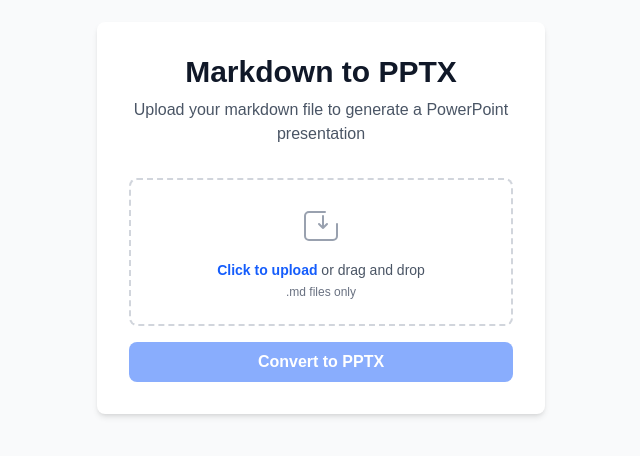
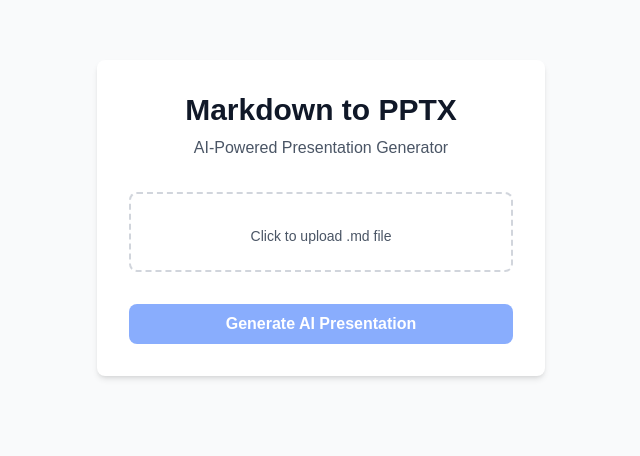
Before and after one commit to WHitE-TITaN/Code-EZ-MultiAgent.PipeLine, a Next.js app in the folder frontend/: page / in a window 1280 px wide. Shown: the part 182-638 px from the top of the page, without its empty margins (319-959 px from the left). Built offline with nearby package versions, Linux system fonts and the light colour scheme.

Commit message:
update to show the progress barr

```diff
--- a/frontend/app/page.tsx
+++ b/frontend/app/page.tsx
@@ -7,6 +7,7 @@ export default function Home() {
   const [loading, setLoading] = useState(false);
   const [message, setMessage] = useState('');
   const [error, setError] = useState('');
+  const [progress, setProgress] = useState(0);
 
   const handleFileChange = (e: React.ChangeEvent<HTMLInputElement>) => {
     const selectedFile = e.target.files?.[0];
@@ -20,111 +21,110 @@ export default function Home() {
   };
 
   const handleUpload = async () => {
-    if (!file) {
-      setError('No file selected');
-      return;
-    }
+    if (!file) return;
 
     setLoading(true);
-    setMessage('');
+    setMessage('Uploading file...');
     setError('');
+    setProgress(0);
 
     try {
       const formData = new FormData();
       formData.append('file', file);
 
-      const response = await fetch('http://localhost:7860/upload', {
+      // 1. Upload and get the Job ID Ticket
+      const uploadRes = await fetch('http://localhost:7860/upload', {
         method: 'POST',
         body: formData,
       });
 
-      if (!response.ok) {
-        throw new Error(`Upload failed: ${response.statusText}`);
+      if (!uploadRes.ok) throw new Error('Upload failed');
+      const uploadData = await uploadRes.json();
+
+      if (uploadData.status === 'error') throw new Error(uploadData.message);
+
+      const jobId = uploadData.job_id;
+
+      // 2. Start polling the status endpoint
+      let isComplete = false;
+      while (!isComplete) {
+        // Wait 2 seconds between checks
+        await new Promise((resolve) => setTimeout(resolve, 2000));
+
+        const statusRes = await fetch(`http://localhost:7860/status/${jobId}`);
+        const statusData = await statusRes.json();
+
+        if (statusData.status === 'error') {
+          throw new Error(statusData.message);
+        }
+
+        // Update the UI with what the backend is currently doing
+        setMessage(statusData.message);
+        setProgress(statusData.progress);
+
+        if (statusData.status === 'completed') {
+          isComplete = true;
+          console.log("FINAL DATA:", statusData.data); // Your JSON is here!
+          setMessage('Success! Presentation generated (check console for data).');
+          setFile(null);
+          setLoading(false);
+        }
       }
 
-      const data = await response.json();
-      setMessage('File uploaded successfully!');
-      setFile(null);
-      // Reset file input
-      const fileInput = document.querySelector('input[type="file"]') as HTMLInputElement;
-      if (fileInput) fileInput.value = '';
     } catch (err) {
-      setError(err instanceof Error ? err.message : 'Upload failed');
-    } finally {
+      setError(err instanceof Error ? err.message : 'Pipeline failed');
       setLoading(false);
     }
   };
 
-
-
   return (
     <div className="min-h-screen flex items-center justify-center bg-gray-50 py-12 px-4 sm:px-6 lg:px-8">
       <div className="max-w-md w-full bg-white rounded-lg shadow-md p-8">
-        <h1 className="text-3xl font-bold text-center mb-2 text-gray-900">
-          Markdown to PPTX
-        </h1>
-        <p className="text-center text-gray-600 mb-8">
-          Upload your markdown file to generate a PowerPoint presentation
-        </p>
+        <h1 className="text-3xl font-bold text-center mb-2 text-gray-900">Markdown to PPTX</h1>
+        <p className="text-center text-gray-600 mb-8">AI-Powered Presentation Generator</p>
 
         <div className="space-y-4">
-          <div className="border-2 border-dashed border-gray-300 rounded-lg p-6 hover:border-blue-500 transition">
-            <label className="cursor-pointer block">
-              <input
-                type="file"
-                accept=".md"
-                onChange={handleFileChange}
-                className="hidden"
-              />
+          <div className={`border-2 border-dashed rounded-lg p-6 transition ${loading ? 'border-gray-200 opacity-50' : 'border-gray-300 hover:border-blue-500'}`}>
+            <label className={`block ${loading ? 'cursor-not-allowed' : 'cursor-pointer'}`}>
+              <input type="file" accept=".md" onChange={handleFileChange} className="hidden" disabled={loading} />
               <div className="text-center">
-                <svg
-                  className="mx-auto h-12 w-12 text-gray-400"
-                  stroke="currentColor"
-                  fill="none"
-                  viewBox="0 0 48 48"
-                >
-                  <path
-                    d="M28 8H12a4 4 0 00-4 4v20a4 4 0 004 4h24a4 4 0 004-4V20m-14-8v12m0 0l-4-4m4 4l4-4"
-                    strokeWidth={2}
-                    strokeLinecap="round"
-                    strokeLinejoin="round"
-                  />
-                </svg>
                 <p className="mt-2 text-sm text-gray-600">
-                  {file ? (
-                    <span className="text-blue-600 font-semibold">{file.name}</span>
-                  ) : (
-                    <>
-                      <span className="font-semibold text-blue-600 hover:text-blue-500">
-                        Click to upload
-                      </span>
-                      {' or drag and drop'}
-                    </>
-                  )}
+                  {file ? <span className="text-blue-600 font-semibold">{file.name}</span> : 'Click to upload .md file'}
                 </p>
-                <p className="text-xs text-gray-500 mt-1">.md files only</p>
               </div>
             </label>
           </div>
 
-          {error && (
-            <div className="bg-red-50 border border-red-200 rounded p-3">
-              <p className="text-red-700 text-sm">{error}</p>
+          {error && <div className="bg-red-50 border border-red-200 rounded p-3 text-red-700 text-sm">{error}</div>}
+
+          {/* DYNAMIC PROGRESS BAR UI */}
+          {loading && (
+            <div className="space-y-2 mt-4">
+              <div className="flex justify-between text-sm font-medium text-gray-700">
+                <span>{message}</span>
+                <span>{progress}%</span>
+              </div>
+              <div className="w-full bg-gray-200 rounded-full h-2.5">
+                <div
+                  className="bg-blue-600 h-2.5 rounded-full transition-all duration-500 ease-out"
+                  style={{ width: `${progress}%` }}
+                ></div>
+              </div>
             </div>
           )}
 
-          {message && (
-            <div className="bg-green-50 border border-green-200 rounded p-3">
-              <p className="text-green-700 text-sm">{message}</p>
+          {!loading && message && !error && (
+            <div className="bg-green-50 border border-green-200 rounded p-3 text-green-700 text-sm font-medium">
+              {message}
             </div>
           )}
 
           <button
             onClick={handleUpload}
             disabled={!file || loading}
-            className="w-full bg-blue-600 text-white py-2 rounded-lg font-semibold hover:bg-blue-700 disabled:opacity-50 disabled:cursor-not-allowed transition"
+            className="w-full bg-blue-600 text-white py-2 rounded-lg font-semibold hover:bg-blue-700 disabled:opacity-50 transition mt-4"
           >
-            {loading ? 'Uploading...' : 'Convert to PPTX'}
+            {loading ? 'Processing...' : 'Generate AI Presentation'}
           </button>
         </div>
       </div>
```
